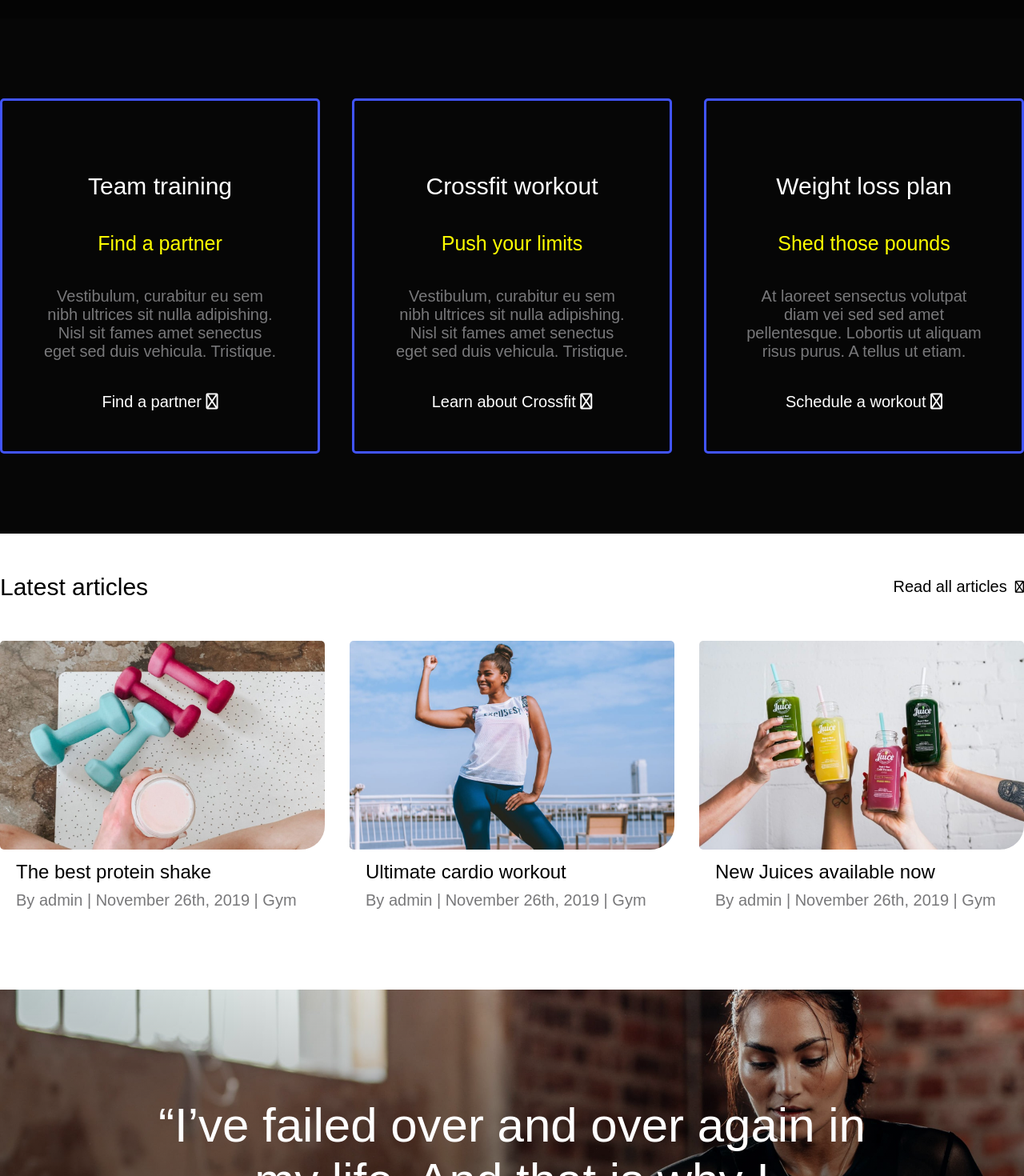
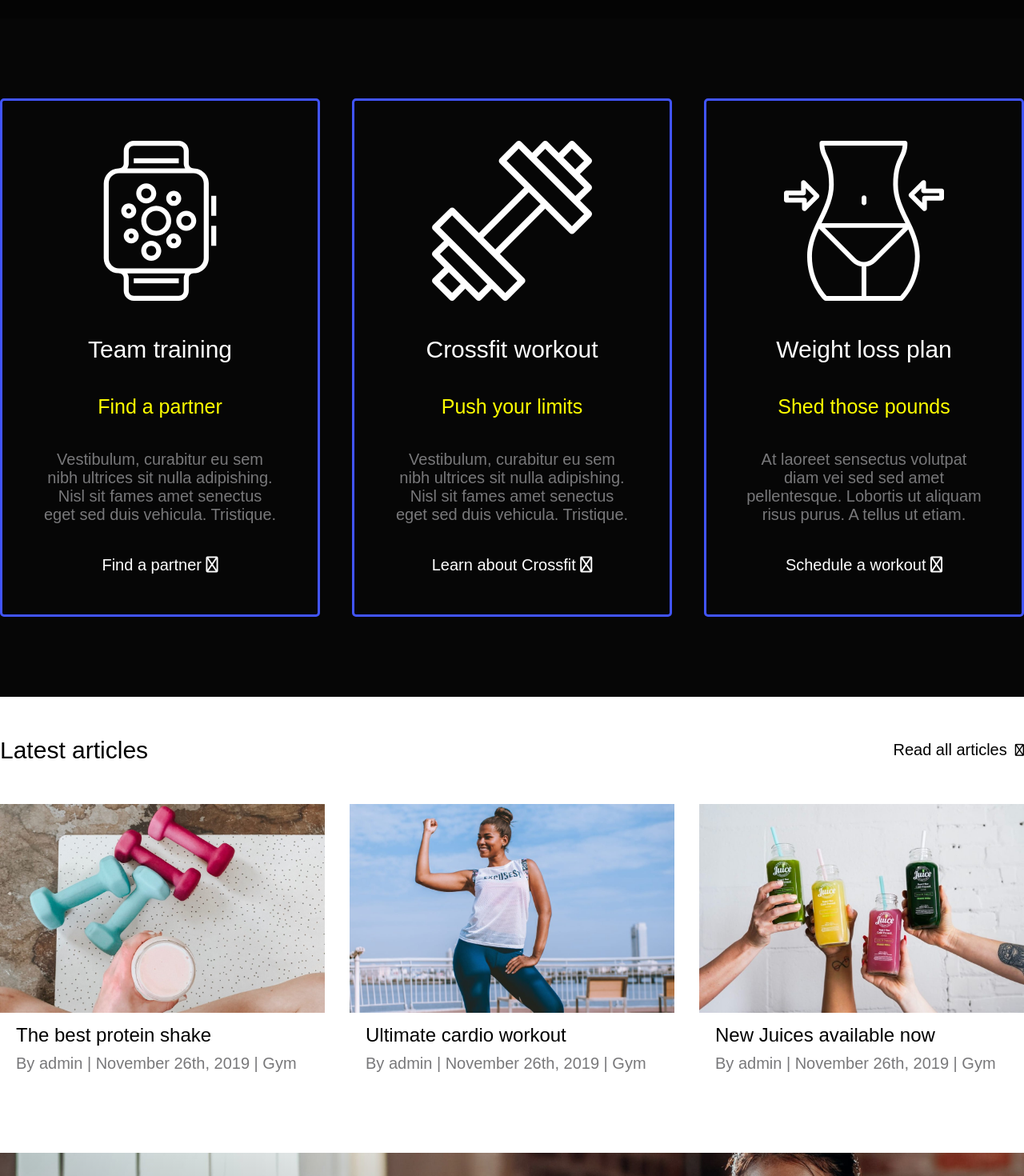
Before and after one commit to dvthnight/proj-html-vuejs, a Vue app: page / in a window 1280 px wide. Shown: the part 3650-5120 px from the top of the page at 80% size. Built offline with nearby package versions, Linux system fonts and the light colour scheme; a small style sheet from the web is missing.

Commit message:
sistemazo Sez 6 e 7

```diff
--- a/src/assets/scss/_common.scss
+++ b/src/assets/scss/_common.scss
@@ -42,6 +42,8 @@ a{
     max-width: 350px;
     font-size: 20px;
     font-weight: 500;
+    transition: all 0.3s ease-in-out;
+
 
 }
 
@@ -84,5 +86,4 @@ a{
 .visit_youtube:hover{
     background-color: #ec5a57;
     cursor: pointer;
-    transition: all 0.3s ease-in-out;
 }
--- a/src/components/Sez-6.vue
+++ b/src/components/Sez-6.vue
@@ -3,21 +3,27 @@
         <div class="contenitore">
             <div class="contenitore_card">
                 <div class="card card-1">
-                    <div class="icona"></div>
+                    <figure class="icona">
+                        <img src="../assets/img_fitness/smartwatch-svgrepo-com.svg" alt="">
+                    </figure>
                     <h3>Team training</h3>
                     <h4>Find a partner</h4>
                     <p>Vestibulum, curabitur eu sem nibh ultrices sit nulla adipishing. Nisl sit fames amet senectus eget sed duis vehicula. Tristique.</p>
                     <h5><a href="#">Find a partner <i class="fa-regular fa-chevron-right"></i></a></h5>
                 </div>
                 <div class="card card-2">
-                     <div class="icona"></div>
+                     <figure class="icona">
+                        <img src="../assets/img_fitness/dumbbell-svgrepo-com.svg" alt="">
+                     </figure>
                     <h3>Crossfit workout</h3>
                     <h4>Push your limits</h4>
                     <p>Vestibulum, curabitur eu sem nibh ultrices sit nulla adipishing. Nisl sit fames amet senectus eget sed duis vehicula. Tristique.</p>
                     <h5><a href="#">Learn about Crossfit <i class="fa-regular fa-chevron-right"></i></a></h5>
                 </div>
                 <div class="card card-3">
-                     <div class="icona"></div>
+                     <figure class="icona">
+                        <img src="../assets/img_fitness/slim-down-slim-svgrepo-com.svg" alt="">
+                     </figure>
                     <h3>Weight loss plan</h3>
                     <h4>Shed those pounds</h4>
                     <p>At laoreet sensectus volutpat diam vei sed sed amet pellentesque. Lobortis ut aliquam risus purus. A tellus ut etiam.</p>
@@ -81,6 +87,11 @@ export default {
                 font-size: 20px;
                 font-weight: 500;
             }
+
+            .icona{
+                filter: invert(1);
+                width: 200px;
+            }
         }
 
         .card:hover{
--- a/src/components/Sez-7.vue
+++ b/src/components/Sez-7.vue
@@ -95,12 +95,36 @@ export default {
         }
 
         .card_image{
-        width: 406px;
-        img{
-            border-radius: 5px;
-            border-bottom-right-radius: 30px;
-            }
+            width: 406px;
+            position: relative;
         }
+
+        .card_image::after{
+            content: "";
+            display: block;
+            top: 0;
+            bottom: 0;
+            left: 0;
+            right: 0;
+            background-image: linear-gradient(to top, rgba(50,82,245,0.8),rgba(0, 0, 0, 0));
+            position: absolute;
+            height: 262px;
+            opacity: 0;
+            transition: 2s all;
+        }
+
+        .card_image:hover::after{
+            opacity: 1;
+
+        }
+
+
+
+
+
+
+
+
 
     }
 </style>
```
